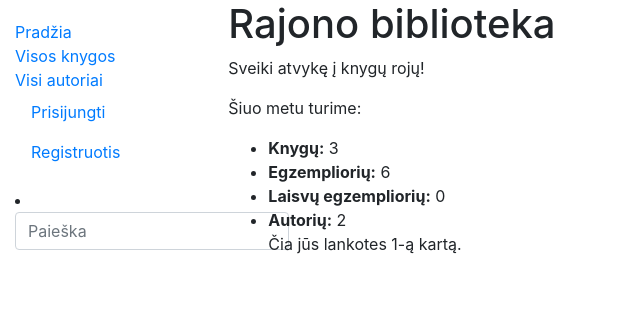
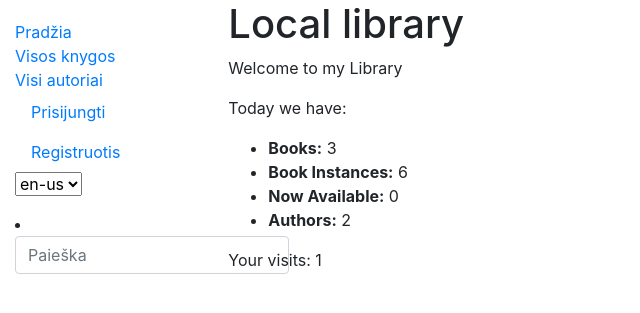
Before and after one commit to DonatasNoreika/biblioteka3, a Django app: page /library/ in a window 1280 px wide. Shown: the top 313 px of the page, without its empty margins (0-640 px from the left). Run offline with Django 3.2, Linux system fonts and the light colour scheme; data comes from the database, SQL or seed files in the repository; both versions use the stored data as it was after the commit; some libraries are stand-ins or nearby versions.

Commit message:
11 vertimai done. Visų nedariau, nes tingiu :)

```diff
--- a/mysite/library/templates/base.html
+++ b/mysite/library/templates/base.html
@@ -7,6 +7,7 @@
   <link rel="stylesheet" href="https://stackpath.bootstrapcdn.com/bootstrap/4.1.3/css/bootstrap.min.css" integrity="sha384-MCw98/SFnGE8fJT3GXwEOngsV7Zt27NXFoaoApmYm81iuXoPkFOJwJ8ERdknLPMO" crossorigin="anonymous">
   <!-- Add additional CSS in static file -->
   {% load static %}
+{% load i18n %}
   <link rel="stylesheet" href="{% static 'css/styles.css' %}">
 </head>
 <body>
@@ -31,6 +32,19 @@
             <li class="nav-item"><a class="nav-link" href="{% url 'login'%}?next={{request.path}}">Prisijungti</a></li>
             <li class="nav-item"><a class="nav-link" href="{% url 'register' %}">Registruotis</a></li>
           {% endif %}
+        {% load i18n %}
+      <form action="{% url 'set_language' %}" method="post">
+        {% csrf_token %}
+        <select name="language" onchange="this.form.submit()">
+          {% get_current_language as LANGUAGE_CODE %}
+          {% get_available_languages as LANGUAGES %}
+          {% for lang in LANGUAGES %}
+          <option value="{{ lang.0 }}" {% if lang.0 == LANGUAGE_CODE %} selected="selected" {% endif %}>
+            {{ lang.0 }}
+          </option>
+          {% endfor %}
+        </select>
+      </form>
         </ul>
         <li>
     <form action="{% url 'search' %}" method="get" class="form-inline my-2 my-md-0">
--- a/mysite/library/templates/index.html
+++ b/mysite/library/templates/index.html
@@ -1,14 +1,15 @@
 {% extends "base.html" %}
+{% load i18n %}
+{% block content %}
+  <h1>{% trans "Local library" %}</h1>
+  <p>{% trans "Welcome to my Library" %}</p>
+  <p>{% trans "Today we have:" %}</p>
+  <ul>
+    <li><strong>{% trans "Books" %}:</strong> {{ num_books }}</li>
+    <li><strong>{% trans "Book Instances" %}:</strong> {{ num_instances }}</li>
+    <li><strong>{% trans "Now Available" %}:</strong> {{ num_instances_available }}</li>
+    <li><strong>{% trans "Authors" %}:</strong> {{ num_authors }}</li>
+  </ul>
 
-{% block content %}
-  <h1>Rajono biblioteka</h1>
-  <p>Sveiki atvykę į knygų rojų!</p>
-  <p>Šiuo metu turime:</p>
-  <ul>
-    <li><strong>Knygų:</strong> {{ num_books }}</li>
-    <li><strong>Egzempliorių:</strong> {{ num_instances }}</li>
-    <li><strong>Laisvų egzempliorių:</strong> {{ num_instances_available }}</li>
-    <li><strong>Autorių:</strong> {{ num_authors }}</li>
-    <p>Čia jūs lankotes {{ num_visits }}-ą kartą.</p>
-  </ul>
+<p>{% trans "Your visits:" %} {{ num_visits }}</p>
 {% endblock %}
--- a/mysite/library/templates/search.html
+++ b/mysite/library/templates/search.html
@@ -1,7 +1,7 @@
 {% extends "base.html" %}
-
+{% load i18n %}
 {% block content %}
-  <h1>Paieškos pagal "{{query}}" rezultatai:</h1>
+  <h1>{% blocktrans %}Search "{{query}}" results:{% endblocktrans %}</h1>
   </br>
   {% if books %}
   <ul>
--- a/mysite/library/urls.py
+++ b/mysite/library/urls.py
@@ -4,6 +4,7 @@ from . import views
 
 urlpatterns = [
     path('', views.index, name='index'),
+    path('i18n/', include('django.conf.urls.i18n')),
     path('authors/', views.authors, name="authors"),
     path('authors/<int:author_id>', views.author, name='author'),
     path('books/', views.BookListView.as_view(), name='books'),
--- a/mysite/library/views.py
+++ b/mysite/library/views.py
@@ -13,6 +13,7 @@ from django.views.generic.edit import FormMixin
 from .forms import BookReviewForm, UserUpdateForm, ProfilisUpdateForm
 from django.contrib.auth.decorators import login_required
 from django.contrib.auth.mixins import UserPassesTestMixin
+from django.utils.translation import gettext as _
 
 def index(request):
     # Suskaičiuokime keletą pagrindinių objektų
@@ -172,18 +173,18 @@ def register(request):
         if password == password2:
             # tikriname, ar neužimtas username
             if User.objects.filter(username=username).exists():
-                messages.error(request, f'Vartotojo vardas {username} užimtas!')
+                messages.error(request, _(f'Username {username} already exists!'))
                 return redirect('register')
             else:
                 # tikriname, ar nėra tokio pat email
                 if User.objects.filter(email=email).exists():
-                    messages.error(request, f'Vartotojas su el. paštu {email} jau užregistruotas!')
+                    messages.error(request, _(f'Email {email} already exists!'))
                     return redirect('register')
                 else:
                     # jeigu viskas tvarkoje, sukuriame naują vartotoją
                     User.objects.create_user(username=username, email=email, password=password)
         else:
-            messages.error(request, 'Slaptažodžiai nesutampa!')
+            messages.error(request, _('Passwords do not match!'))
             return redirect('register')
     return render(request, 'register.html')
 
```
Also changed, not shown: mysite/library/models.py (+6 -5 lines), mysite/mysite/settings.py (+9 -1 lines), mysite/db.sqlite3.
